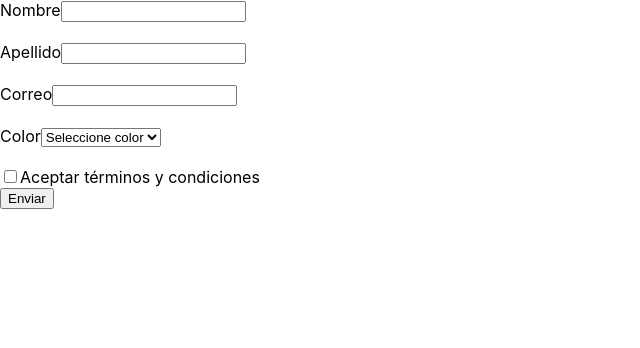
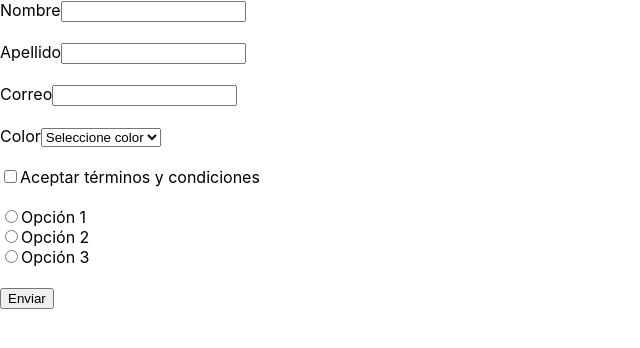
Before and after one commit to carlareyesgo/Formik---gestor-de-formularios, a React (Create React App) app: page / in a window 1280 px wide. Shown: the top 348 px of the page, without its empty margins (0-640 px from the left). Built offline with nearby package versions, Linux system fonts and the light colour scheme.

Commit message:
Componentes custom de Radio

```diff
--- a/src/App.js
+++ b/src/App.js
@@ -1,7 +1,8 @@
-import { Formik, Form } from "formik";
+import { Formik, Form, ErrorMessage } from "formik";
 import TextInput from './components/TextInput'
 import Checkbox from "./components/Checkbox";
 import Select from "./components/Select";
+import Radio from "./components/Radio";
 
 const validate = (values) => {
   const errors = {}
@@ -15,6 +16,9 @@
   } else if (values.lastname.length < 5) {
     errors.lastname = 'El apellido es muy corto'
   }
+  if(!values.radio){
+    errors.radio = 'Requerido'
+  }
 
   return errors
 }
@@ -25,7 +29,8 @@
         name: '',
         lastname: '',
         email: '',
-        color: ''
+        color: '',
+        radio: ''
       }}
       validate={validate}
       onSubmit={values => console.log(values)}
@@ -48,6 +53,12 @@
         <Checkbox name="accept">
           Aceptar términos y condiciones
         </Checkbox>
+        <br />
+        <Radio name="radio" label="Opción 1" value="opcion1" />
+        <Radio name="radio" label="Opción 2" value="opcion2" />
+        <Radio name="radio" label="Opción 3" value="opcion3" />
+        <ErrorMessage name="radio"/>
+        <br />
         <button type="submit">Enviar</button>
       </Form>
 
--- /dev/null
+++ b/src/components/Radio.js
@@ -0,0 +1,15 @@
+import { useField } from "formik";
+
+const Radio = ({ label, ...props }) => {
+    const [field] = useField({ ...props, type: 'radio' })
+    return (
+        <div>
+            <label>
+                <input type='radio' {...field} {...props} />
+                {label}
+            </label>
+        </div>
+    )
+}
+
+export default Radio
```
